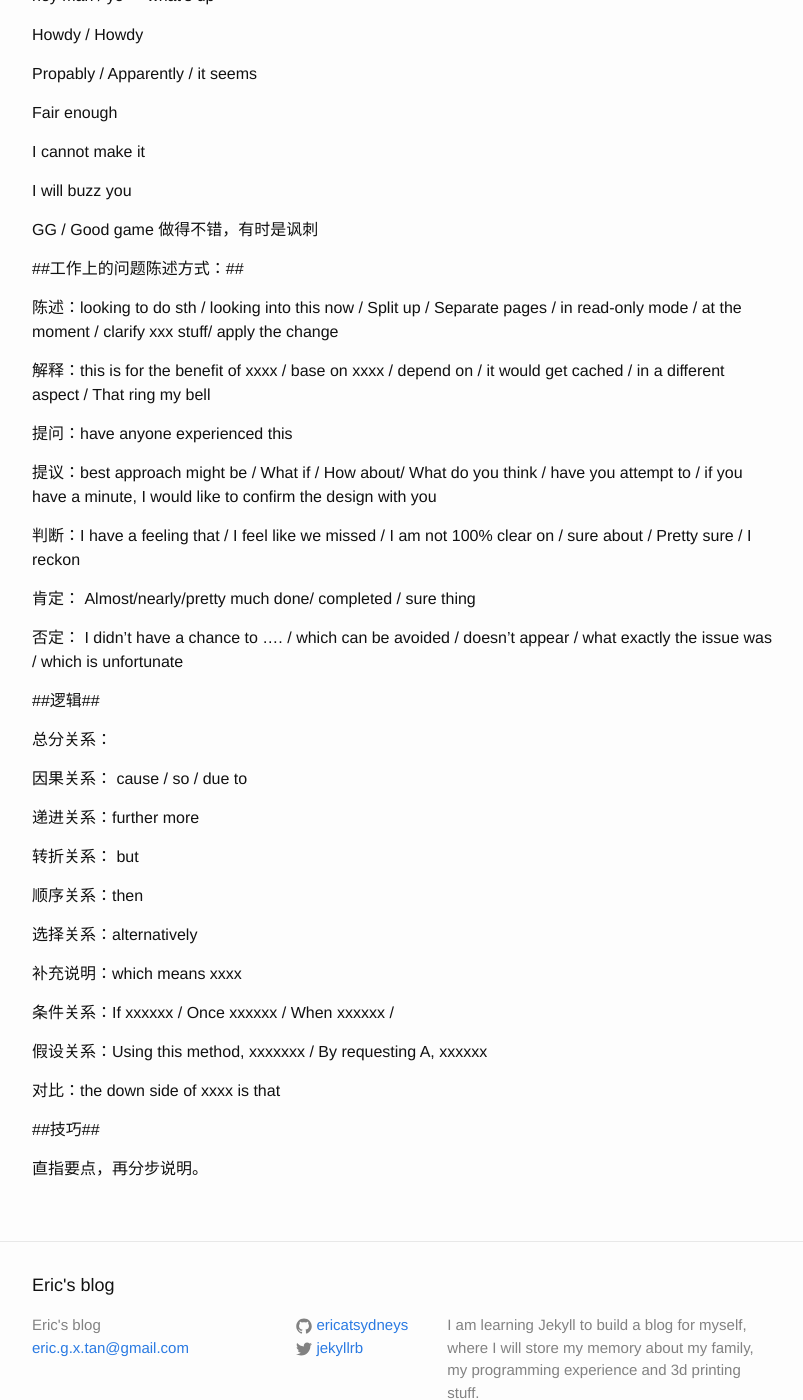
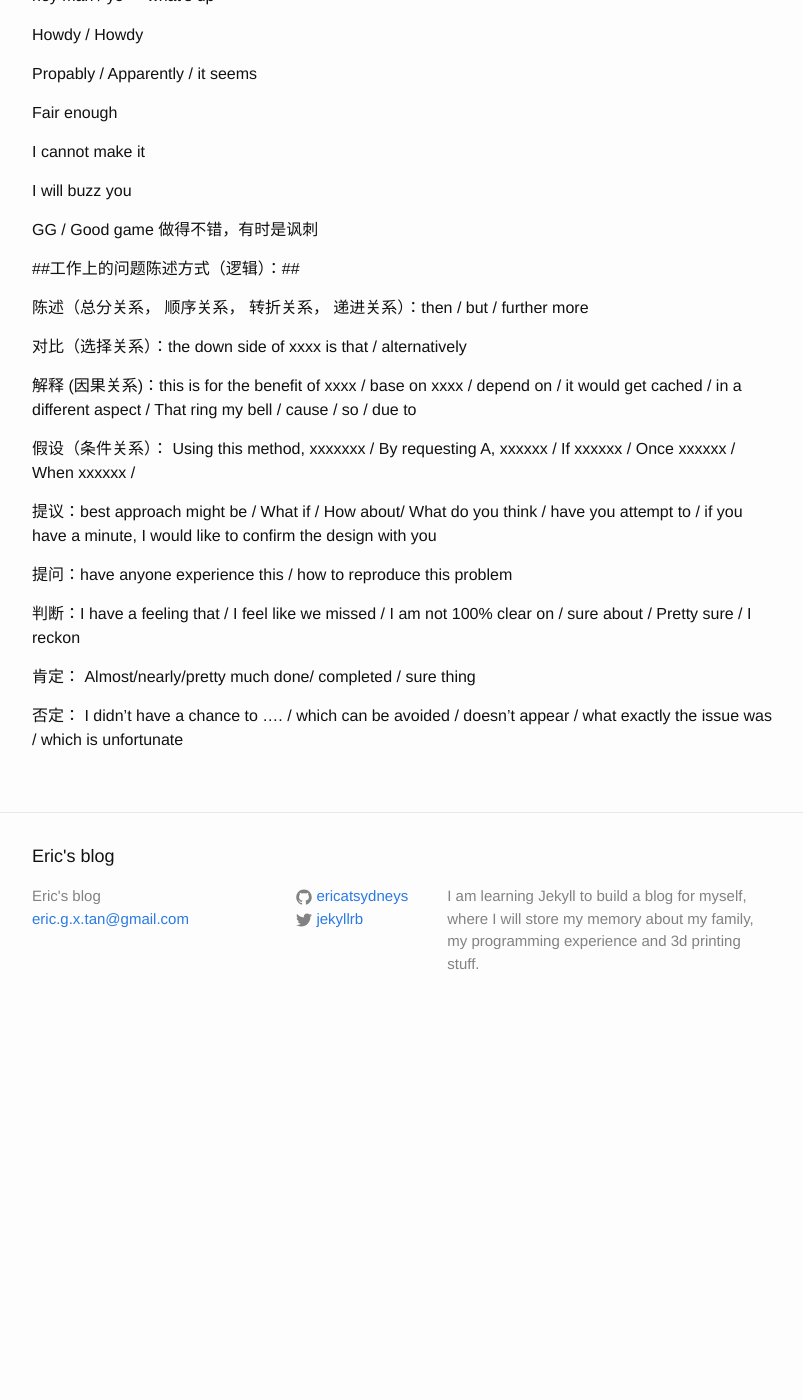
Before and after one commit to ericatsydney/ericatsydney.github.io, a Jekyll site: the page built from _posts/2016-06-03-make-yourself-understood.markdown, in a window 1280 px wide and 1400 px high, scrolled down 654 px. Shown: the whole window, without its empty margins (238-1041 px from the left). Built offline with Jekyll 4.4.1, drawn with Linux system fonts in a browser that asks for light colours; after the commit the page ends 1689 px from its top, so only the background shows below that; some of the changed text lies outside the part shown.

Commit message:
Update the make yourself understood.

```diff
--- a/_posts/2016-05-26-drupal-hook.markdown
+++ b/_posts/2016-05-26-drupal-hook.markdown
@@ -8,6 +8,8 @@ categories: Programming
 Understanding Hook:
 
 HOOK is the theme, module
+
+In many situations, we use the hook as pre-processor,
 
 Hook's Sequence
 hook_preprocess_theme -> template
--- a/_posts/2016-06-03-make-yourself-understood.markdown
+++ b/_posts/2016-06-03-make-yourself-understood.markdown
@@ -40,44 +40,22 @@ visible: false
 
  GG / Good game 做得不错，有时是讽刺
 
-##工作上的问题陈述方式：##
+##工作上的问题陈述方式（逻辑）：##
 
-陈述：looking to do sth / looking into this now / Split up / Separate pages / in read-only mode / at the moment / clarify xxx stuff/ apply the change
+陈述（总分关系， 顺序关系， 转折关系， 递进关系）：then / but / further more
 
-解释：this is for the benefit of xxxx / base on xxxx / depend on / it would get cached / in a different aspect / That ring my bell
+对比（选择关系）：the down side of xxxx is that / alternatively
 
-提问：have anyone experienced this
+解释 (因果关系)：this is for the benefit of xxxx / base on xxxx / depend on / it would get cached / in a different aspect / That ring my bell / cause / so / due to
+
+假设（条件关系）： Using this method, xxxxxxx / By requesting A, xxxxxx / If xxxxxx / Once xxxxxx / When xxxxxx /
 
 提议：best approach might be / What if / How about/ What do you think / have you attempt to / if you have a minute, I would like to confirm the design with you
+
+提问：have anyone experience this / how to reproduce this problem
 
 判断：I have a feeling that / I feel like we missed / I am not 100% clear on / sure about / Pretty sure / I reckon
 
 肯定： Almost/nearly/pretty much done/ completed / sure thing
 
 否定： I didn't have a chance to .... / which can be avoided  / doesn't appear / what exactly the issue was / which is unfortunate
-
-##逻辑##
-
-总分关系：
-
-因果关系： cause / so / due to
-
-递进关系：further more
-
-转折关系： but
-
-顺序关系：then
-
-选择关系：alternatively
-
-补充说明：which means xxxx
-
-条件关系：If xxxxxx / Once xxxxxx / When xxxxxx /
-
-假设关系：Using this method, xxxxxxx / By requesting A, xxxxxx
-
-对比：the down side of xxxx is that
-
-##技巧##
-
-直指要点，再分步说明。
--- a/_posts/2016-06-22-js-jquery-basic.markdown
+++ b/_posts/2016-06-22-js-jquery-basic.markdown
@@ -47,3 +47,7 @@ js handler pass the data
 
 ready vs attach
 ===============
+
+
+event vs callback function
+==========================
--- a/_posts/2016-06-29-knowledge-stucture.markdown
+++ b/_posts/2016-06-29-knowledge-stucture.markdown
@@ -19,6 +19,6 @@ Framework / CMS / Library
 
 Data Structure
 
-Workflow / Tooling
+Workflow / Tooling / IDE
 
 DevOps
```
Also changed, not shown: other parts of _posts/2016-06-03-make-yourself-understood.markdown (+1 -1 lines), _posts/2016-06-27-sass-101.markdown (+7 -4 lines), _posts/2016-06-28-increase-your-memory.markdown (+7 -3 lines), _posts/2016-06-23-journey-to-vim.markdown (renamed from _posts/2016-06-23-jouney-to-vim.markdown).
